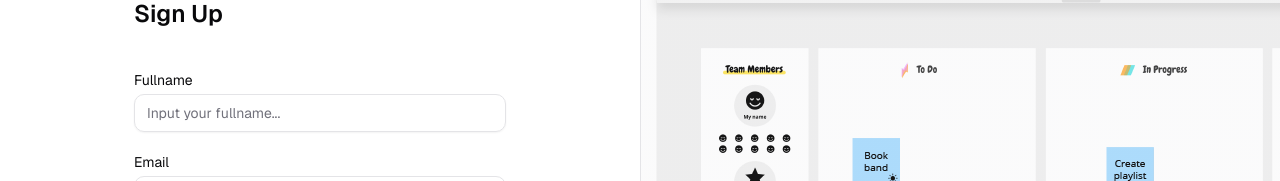
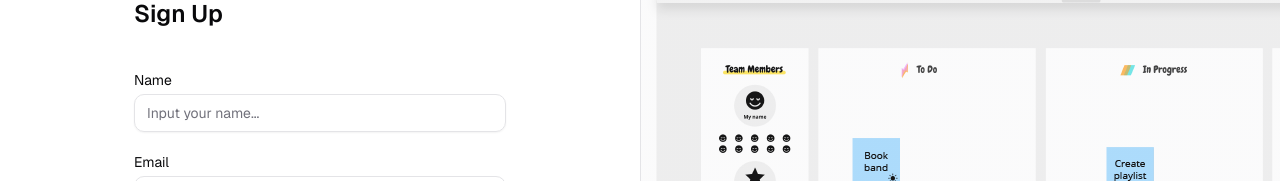
Before and after one commit to ardihp/managementku, a Next.js app in the folder frontend/: page /auth/sign-up in a window 1280 px wide. Shown: the part 162-343 px from the top of the page. Built offline with nearby package versions, Linux system fonts and the light colour scheme.

Commit message:
feat(auth): integrate sign in & sign up page

```diff
--- a/frontend/src/modules/auth/sign-in/view.tsx
+++ b/frontend/src/modules/auth/sign-in/view.tsx
@@ -1,13 +1,16 @@
 import AuthLayout from "@/components/layout/auth";
 import { Input } from "@/components/ui/input";
 import { paths } from "@/const/routes";
+import { useAuth } from "@/hooks/auth/use-auth";
 import { cn } from "@/lib/utils";
 import { yupResolver } from "@hookform/resolvers/yup";
 import { Eye, EyeClosed } from "lucide-react";
 import { useRouter } from "next/router";
 import React, { useState } from "react";
 import { useForm } from "react-hook-form";
+import { toast } from "sonner";
 import * as yup from "yup";
+import Cookies from "js-cookie";
 
 interface FormInputValue {
   username: string;
@@ -29,9 +32,23 @@ export default function SignInView() {
     resolver: yupResolver(schema),
   });
   const router = useRouter();
+  const { userSignIn } = useAuth();
+  const { mutate, isPending } = userSignIn();
 
   const onSubmit = (data: FormInputValue) => {
-    console.log(data);
+    const toastID = "sign-in";
+    toast("Loading...", { id: toastID });
+    mutate(data, {
+      onError: (error: any) => {
+        toast(error?.response?.data?.message, { id: toastID });
+      },
+      onSuccess: (response) => {
+        toast(response?.message, { id: toastID });
+        Cookies.set("token", response?.data?.token);
+        Cookies.set("user", JSON.stringify(response?.data));
+        router.push(paths.dashboard.root);
+      },
+    });
   };
 
   return (
@@ -47,6 +64,7 @@ export default function SignInView() {
               type="text"
               placeholder="Input your username..."
               className="bg-transparent!"
+              disabled={isPending}
               {...register("username")}
             />
             <small className="text-red-500">{errors.username?.message}</small>
@@ -73,6 +91,7 @@ export default function SignInView() {
                   )}
                 </div>
               }
+              disabled={isPending}
               {...register("password")}
             />
             <small className="text-red-500">{errors.password?.message}</small>
@@ -81,8 +100,10 @@ export default function SignInView() {
           <div className="flex flex-col gap-5 items-center">
             <button
               className={cn(
-                "border border-zinc-200 h-10 bg-zinc-700 rounded-lg shadow w-full cursor-pointer"
+                "border border-zinc-200 h-10 bg-zinc-700 rounded-lg shadow w-full cursor-pointer duration-200",
+                isPending && "cursor-not-allowed opacity-60"
               )}
+              disabled={isPending}
             >
               <p className="text-white text-sm leading-none">Sign In</p>
             </button>
--- a/frontend/src/modules/auth/sign-up/view.tsx
+++ b/frontend/src/modules/auth/sign-up/view.tsx
@@ -1,23 +1,26 @@
 import AuthLayout from "@/components/layout/auth";
 import { Input } from "@/components/ui/input";
 import { paths } from "@/const/routes";
+import { useAuth } from "@/hooks/auth/use-auth";
 import { cn } from "@/lib/utils";
 import { yupResolver } from "@hookform/resolvers/yup";
 import { Eye, EyeClosed } from "lucide-react";
 import { useRouter } from "next/router";
 import React, { useState } from "react";
 import { useForm } from "react-hook-form";
+import { toast } from "sonner";
 import * as yup from "yup";
+import Cookies from "js-cookie";
 
 interface FormInputValue {
-  fullname: string;
+  name: string;
   username: string;
   email: string;
   password: string;
 }
 
 const schema = yup.object().shape({
-  fullname: yup.string().required(""),
+  name: yup.string().required(""),
   username: yup.string().required(""),
   email: yup.string().email().required(""),
   password: yup.string().required(""),
@@ -33,9 +36,28 @@ export default function SignInView() {
     resolver: yupResolver(schema),
   });
   const router = useRouter();
+  const { userSignUp } = useAuth();
+  const { mutate, isPending } = userSignUp();
 
   const onSubmit = (data: FormInputValue) => {
-    console.log(data);
+    const formData = {
+      ...data,
+      role: "employee",
+    };
+
+    const toastID = "sign-up";
+    toast("Loading...", { id: toastID });
+    mutate(formData, {
+      onError: (error: any) => {
+        toast(error?.response?.data?.message, { id: toastID });
+      },
+      onSuccess: (response) => {
+        toast(response?.message, { id: toastID });
+        Cookies.set("token", response?.data?.token);
+        Cookies.set("user", JSON.stringify(response?.data));
+        router.push(paths.dashboard.root);
+      },
+    });
   };
 
   return (
@@ -44,16 +66,17 @@ export default function SignInView() {
         <p className="text-2xl font-semibold">Sign Up</p>
         <form onSubmit={handleSubmit(onSubmit)} className="flex flex-col gap-4">
           <div className="flex flex-col gap-1">
-            <label htmlFor="fullname" className="text-sm">
-              Fullname
+            <label htmlFor="name" className="text-sm">
+              Name
             </label>
             <Input
               type="text"
-              placeholder="Input your fullname..."
+              placeholder="Input your name..."
               className="bg-transparent!"
-              {...register("fullname")}
+              disabled={isPending}
+              {...register("name")}
             />
-            <small className="text-red-500">{errors.fullname?.message}</small>
+            <small className="text-red-500">{errors.name?.message}</small>
           </div>
 
           <div className="flex flex-col gap-1">
@@ -64,6 +87,7 @@ export default function SignInView() {
               type="email"
               placeholder="Input your email..."
               className="bg-transparent!"
+              disabled={isPending}
               {...register("email")}
             />
             <small className="text-red-500">{errors.email?.message}</small>
@@ -77,6 +101,7 @@ export default function SignInView() {
               type="text"
               placeholder="Input your username..."
               className="bg-transparent!"
+              disabled={isPending}
               {...register("username")}
             />
             <small className="text-red-500">{errors.username?.message}</small>
@@ -103,6 +128,7 @@ export default function SignInView() {
                   )}
                 </div>
               }
+              disabled={isPending}
               {...register("password")}
             />
             <small className="text-red-500">{errors.password?.message}</small>
@@ -111,10 +137,14 @@ export default function SignInView() {
           <div className="flex flex-col gap-5 items-center">
             <button
               className={cn(
-                "border border-zinc-200 h-10 bg-zinc-700 rounded-lg shadow w-full cursor-pointer"
+                "border border-zinc-200 h-10 bg-zinc-700 rounded-lg shadow w-full cursor-pointer duration-200",
+                isPending && "cursor-not-allowed opacity-60"
               )}
+              disabled={isPending}
             >
-              <p className="text-white text-sm leading-none">Sign Up</p>
+              <p className="text-white text-sm leading-none">
+                {isPending ? "Loading..." : "Sign Up"}
+              </p>
             </button>
 
             <p className="text-sm text-zinc-500">
```
